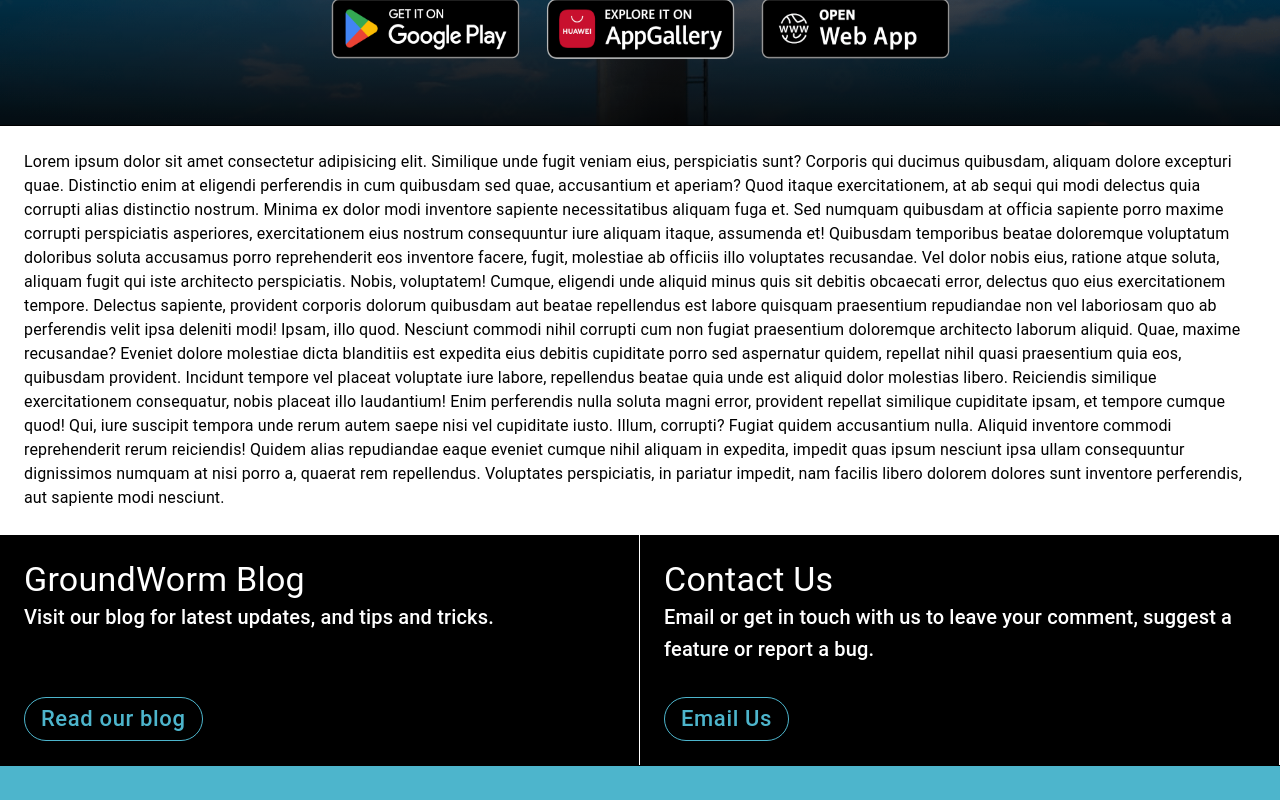
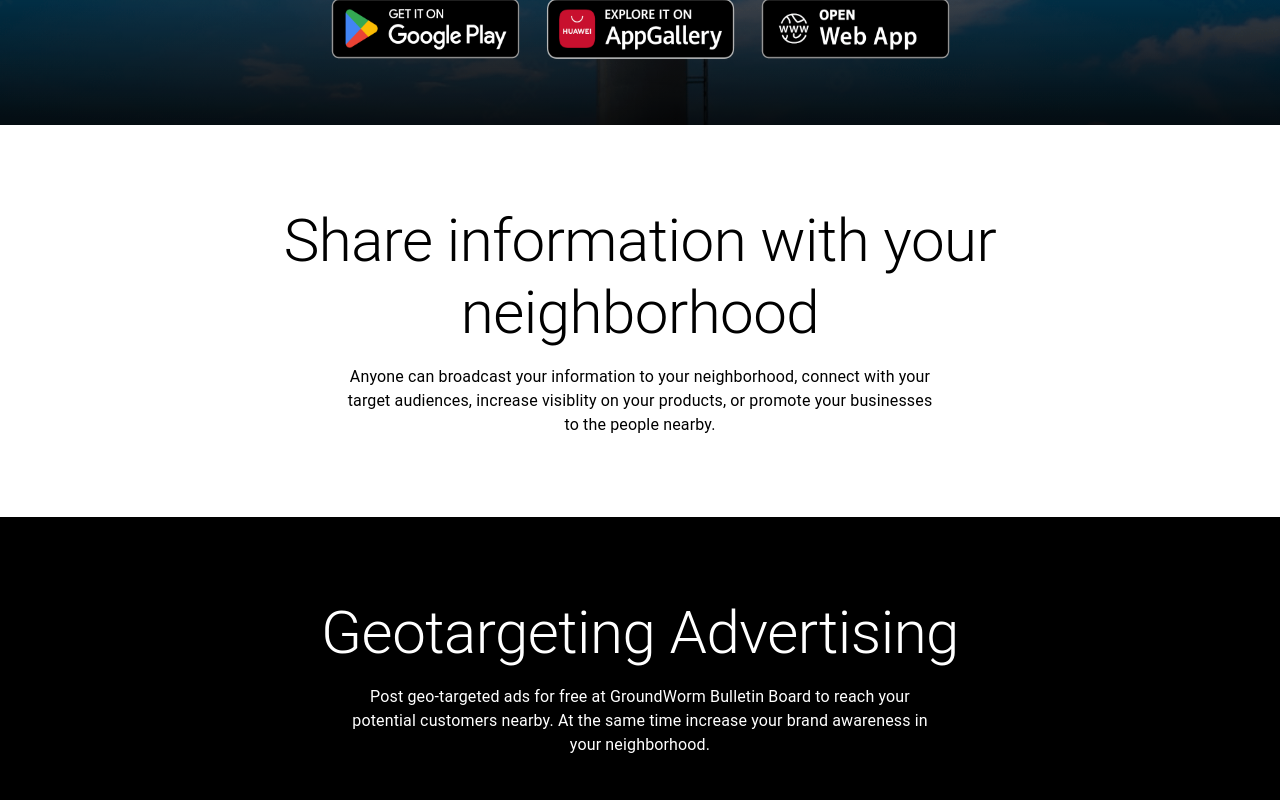
Before and after one commit to koosoftware/groundworm-landing-page, a Next.js app: page /about/ in a window 1280 px wide. Shown: the part 740-1540 px from the top of the page. Built offline with nearby package versions, Linux system fonts and the light colour scheme.

Commit message:
almost done

```diff
--- a/pages/index.tsx
+++ b/pages/index.tsx
@@ -158,52 +158,44 @@ const Home: NextPage = () => {
           </Box>
         </div>
 
+        <Box component="main" pl={3} pr={3} pt={10} pb={10}>
+          <Box display={"flex"} justifyContent={"center"}>
+            <Typography variant="h2" maxWidth={1000} textAlign="center">
+              Share information with your neighborhood
+            </Typography>
+          </Box>
+          <Box display={"flex"} justifyContent={"center"} pt={2}>
+            <Typography maxWidth={600} textAlign="center">
+              Anyone can broadcast your information to your neighborhood,
+              connect with your target audiences, increase visiblity on your
+              products, or promote your businesses to the people nearby.
+            </Typography>
+          </Box>
+        </Box>
+
         <Box
           component="main"
           sx={{
-            p: 3,
-            borderTop: "1px solid #000000",
+            backgroundColor: "black",
+            color: "white",
           }}
+          pl={3}
+          pr={3}
+          pt={10}
+          pb={10}
         >
-          <Typography>
-            Lorem ipsum dolor sit amet consectetur adipisicing elit. Similique
-            unde fugit veniam eius, perspiciatis sunt? Corporis qui ducimus
-            quibusdam, aliquam dolore excepturi quae. Distinctio enim at
-            eligendi perferendis in cum quibusdam sed quae, accusantium et
-            aperiam? Quod itaque exercitationem, at ab sequi qui modi delectus
-            quia corrupti alias distinctio nostrum. Minima ex dolor modi
-            inventore sapiente necessitatibus aliquam fuga et. Sed numquam
-            quibusdam at officia sapiente porro maxime corrupti perspiciatis
-            asperiores, exercitationem eius nostrum consequuntur iure aliquam
-            itaque, assumenda et! Quibusdam temporibus beatae doloremque
-            voluptatum doloribus soluta accusamus porro reprehenderit eos
-            inventore facere, fugit, molestiae ab officiis illo voluptates
-            recusandae. Vel dolor nobis eius, ratione atque soluta, aliquam
-            fugit qui iste architecto perspiciatis. Nobis, voluptatem! Cumque,
-            eligendi unde aliquid minus quis sit debitis obcaecati error,
-            delectus quo eius exercitationem tempore. Delectus sapiente,
-            provident corporis dolorum quibusdam aut beatae repellendus est
-            labore quisquam praesentium repudiandae non vel laboriosam quo ab
-            perferendis velit ipsa deleniti modi! Ipsam, illo quod. Nesciunt
-            commodi nihil corrupti cum non fugiat praesentium doloremque
-            architecto laborum aliquid. Quae, maxime recusandae? Eveniet dolore
-            molestiae dicta blanditiis est expedita eius debitis cupiditate
-            porro sed aspernatur quidem, repellat nihil quasi praesentium quia
-            eos, quibusdam provident. Incidunt tempore vel placeat voluptate
-            iure labore, repellendus beatae quia unde est aliquid dolor
-            molestias libero. Reiciendis similique exercitationem consequatur,
-            nobis placeat illo laudantium! Enim perferendis nulla soluta magni
-            error, provident repellat similique cupiditate ipsam, et tempore
-            cumque quod! Qui, iure suscipit tempora unde rerum autem saepe nisi
-            vel cupiditate iusto. Illum, corrupti? Fugiat quidem accusantium
-            nulla. Aliquid inventore commodi reprehenderit rerum reiciendis!
-            Quidem alias repudiandae eaque eveniet cumque nihil aliquam in
-            expedita, impedit quas ipsum nesciunt ipsa ullam consequuntur
-            dignissimos numquam at nisi porro a, quaerat rem repellendus.
-            Voluptates perspiciatis, in pariatur impedit, nam facilis libero
-            dolorem dolores sunt inventore perferendis, aut sapiente modi
-            nesciunt.
-          </Typography>
+          <Box display={"flex"} justifyContent={"center"}>
+            <Typography variant="h2" maxWidth={1000} textAlign="center">
+              Geotargeting Advertising
+            </Typography>
+          </Box>
+          <Box display={"flex"} justifyContent={"center"} pt={2}>
+            <Typography maxWidth={600} textAlign="center">
+              Post geo-targeted ads for free at GroundWorm Bulletin Board to
+              reach your potential customers nearby. At the same time increase
+              your brand awareness in your neighborhood.
+            </Typography>
+          </Box>
         </Box>
 
         <Box
```
